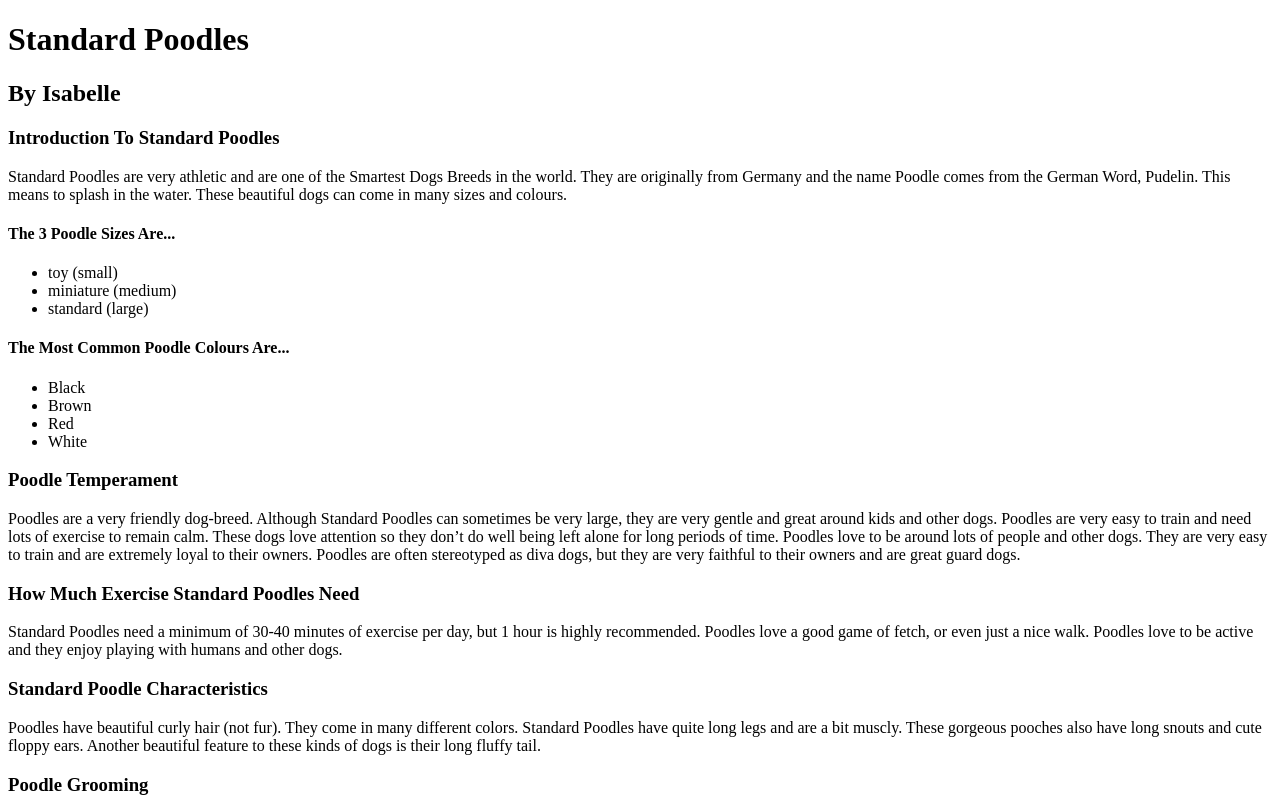
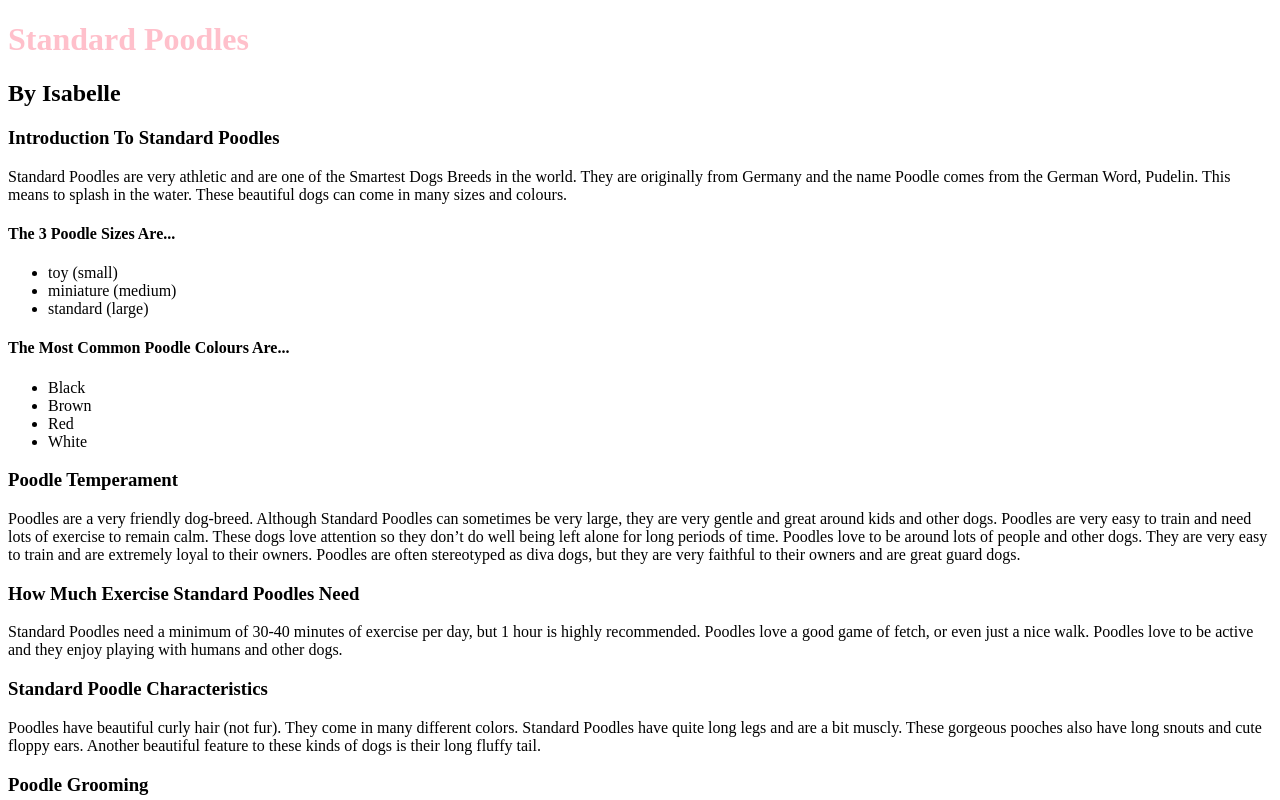
Before and after one commit to LexingtonCal/LexingtonCal.github.io, a plain HTML site: page index.html in a window 1280 px wide. Shown: the top 800 px of the page. Drawn offline with Linux system fonts and the light colour scheme.

Commit message:
connected css, changed header 1 to pink

```diff
--- a/index.html
+++ b/index.html
@@ -1,5 +1,9 @@
 <!DOCTYPE html>
 <html>
+<head>
+<meta name="viewport" content="width=device-width, initial-scale=1">
+   <link href="style.css" rel="stylesheet" type="text/css">
+</head>
 <body>
   <h1>Standard Poodles</h1>
   <h2>By Isabelle</h2>
--- a/style.css
+++ b/style.css
@@ -1,3 +1,4 @@
- h1 {
-   font-family:
-  }
+
+h1 {
+  color:pink;
+}
```
Also changed, not shown: 1 other file.
